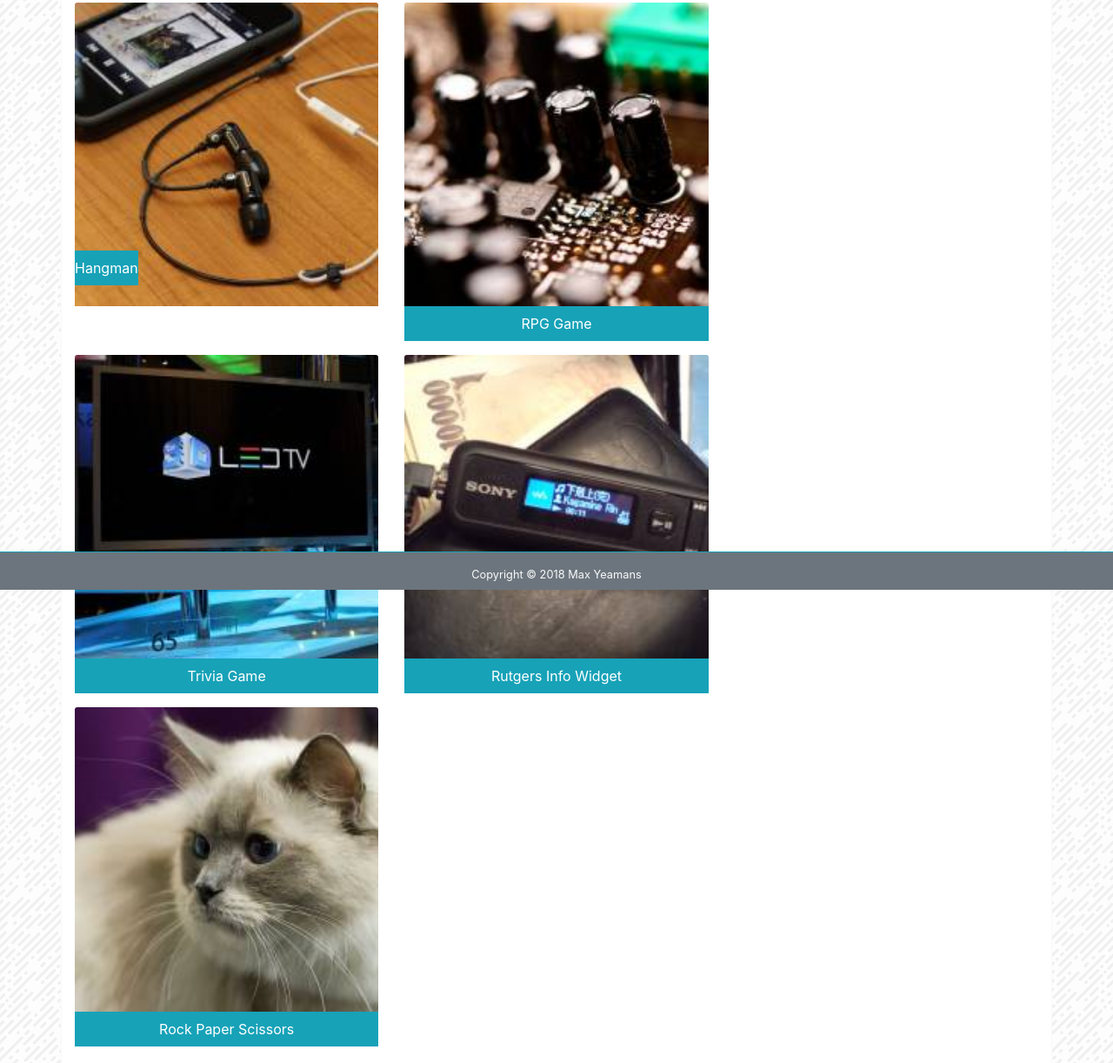
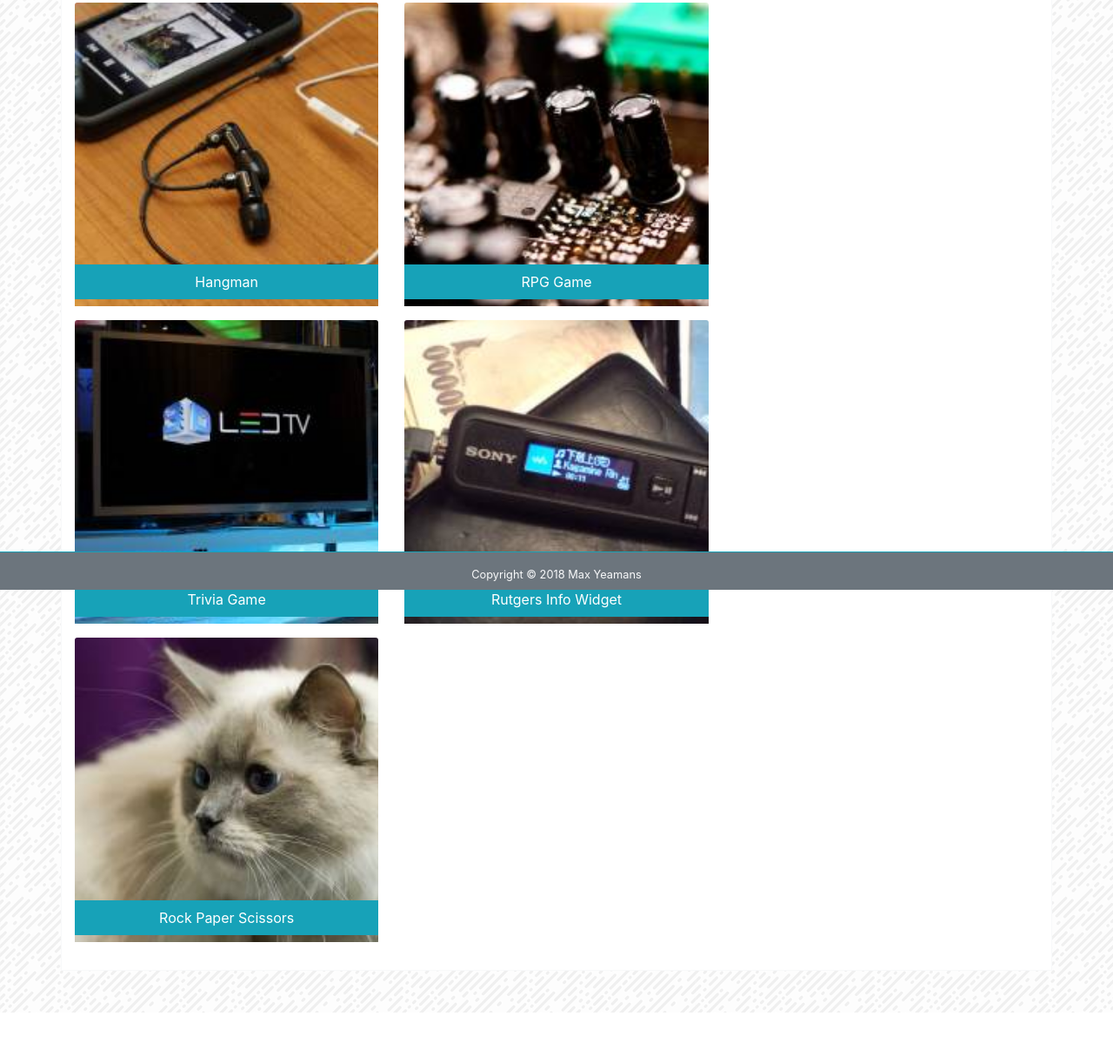
Before and after one commit to maxyeamans/Bootstrap-Portfolio, a plain HTML site: page portfolio.html in a window 1280 px wide. Shown: the part 122-1344 px from the top of the page at 87% size. After the commit the page ends 1286 px from the top, so only its background shows below. Drawn offline with nearby package versions, Linux system fonts and the light colour scheme; a script that the page names is missing.

Commit message:
PORTFOLIO PAGE POSITIONING MUH FUH'IN SOLVED

```diff
--- a/portfolio.html
+++ b/portfolio.html
@@ -44,17 +44,17 @@
         <h1 class="text-info font-weight-bold">Portfolio</h1>
         <div class="row">
             <div class="col-sm-4">
-                <div class="card border-0 position-relative">
-                    <img class="card-img-top mw-80" src="assets/images/image01.jpg" alt="Card image cap">
-                    <div class="card-body bg-info text-white text-center p-0 py-2 mb-3 position-absolute">
+                <div class="card border-0 position-relative mb-3">
+                    <img class="card-img-top" src="assets/images/image01.jpg" alt="Card image cap">
+                    <div class="card-body bg-info text-white text-center p-0 py-2 position-absolute w-100">
                         Hangman
                     </div>
                 </div>
             </div>
             <div class="col-sm-4">
-                <div class="card border-0">
+                <div class="card border-0 position-relative mb-3">
                     <img class="card-img-top" src="assets/images/image02.jpg" alt="Card image cap">
-                    <div class="card-body bg-info text-white text-center p-0 py-2 mb-3">
+                    <div class="card-body bg-info text-white text-center p-0 py-2 position-absolute w-100">
                         RPG Game
                     </div>
                 </div>
@@ -63,17 +63,17 @@
         </div>
         <div class="row">
             <div class="col-sm-4">
-                <div class="card border-0">
+                <div class="card border-0 position-relative mb-3">
                     <img class="card-img-top" src="assets/images/image03.jpg" alt="Card image cap">
-                    <div class="card-body bg-info text-white text-center p-0 py-2 mb-3">
+                    <div class="card-body bg-info text-white text-center p-0 py-2 position-absolute w-100">
                         Trivia Game
                     </div>
                 </div>
             </div>
             <div class="col-sm-4">
-                <div class="card border-0">
+                <div class="card border-0 position-relative mb-3">
                     <img class="card-img-top" src="assets/images/image04.jpg" alt="Card image cap">
-                    <div class="card-body bg-info text-white text-center p-0 py-2 mb-3">
+                    <div class="card-body bg-info text-white text-center p-0 py-2 position-absolute w-100">
                         Rutgers Info Widget
                     </div>
                 </div>
@@ -81,9 +81,9 @@
         </div>
         <div class="row">
             <div class="col-sm-4">
-                <div class="card border-0">
+                <div class="card border-0 position-relative mb-3">
                     <img class="card-img-top" src="assets/images/image05.jpg" alt="Card image cap">
-                    <div class="card-body bg-info text-white text-center p-0 py-2 mb-3">
+                    <div class="card-body bg-info text-white text-center p-0 py-2 position-absolute w-100">
                         Rock Paper Scissors
                     </div>
                 </div>
```
